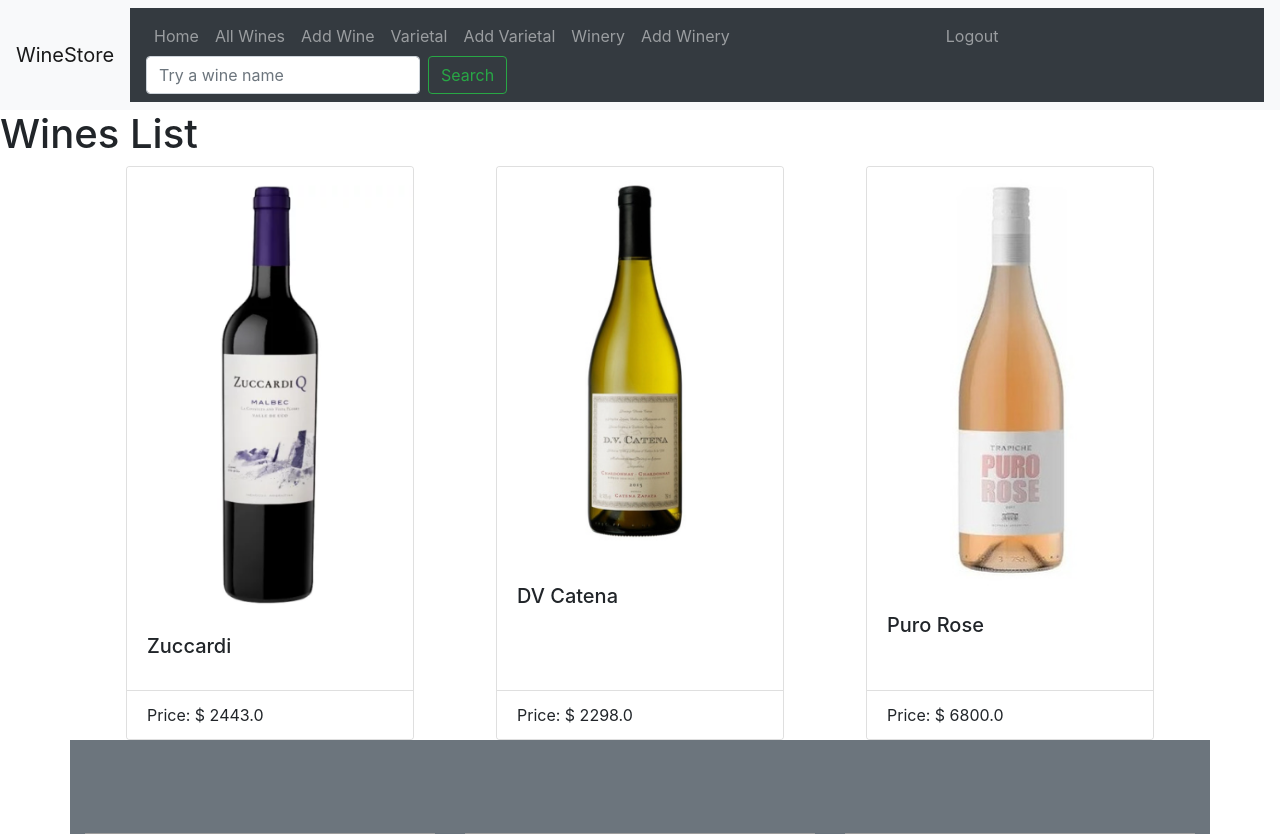
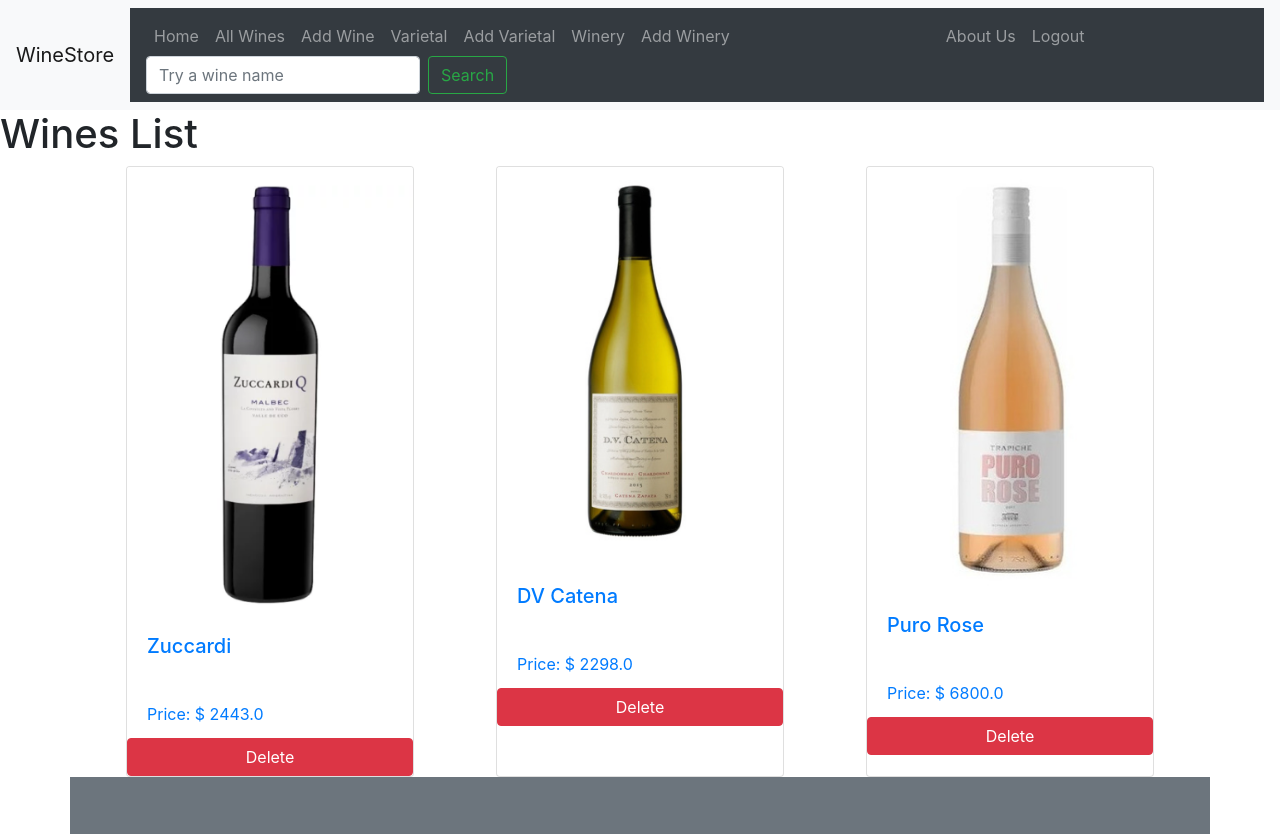
Before and after one commit to manuel14mds/WineStore, a Django app: page /wines/ in a window 1280 px wide. Shown: the top 834 px of the page. Run offline with Django 4.2, Linux system fonts and the light colour scheme; a user stored in the database is signed in; data comes from the database, SQL or seed files in the repository; both versions use the stored data as it was after the commit; grey boxes are pictures that could not be loaded.

Commit message:
delete wine, about, detail

```diff
--- a/wine_project/templates/base.html
+++ b/wine_project/templates/base.html
@@ -42,7 +42,7 @@
                     <li class="nav-item">
                         <a class="nav-link" href="/varietal/addVarietal/">Add Varietal</a>
                     </li>
-                    {% endif %}
+                {% endif %}
                 <li class="nav-item">
                     <a class="nav-link" href="/winery/wineries/">Winery</a>
                 </li>
@@ -51,6 +51,10 @@
                         <a class="nav-link" href="/winery/addWinery/" style="margin-right: 200px ;">Add Winery</a>
                     </li>
                 {% endif %}
+
+                <li class="nav-item">
+                    <a class="nav-link" href="#about_us">About Us</a>
+                </li>
 
                 {% if request.user.is_authenticated %}
                     <li class="nav-item">
--- a/wine_project/templates/wines/wine_list.html
+++ b/wine_project/templates/wines/wine_list.html
@@ -10,6 +10,7 @@
     <div class="container d-flex flex-row justify-content-around">
         {% for wine in wine_list %}
         <div class="card" style="width: 18rem;">
+            <a href="detail/{{wine.id}}/">
                     <img src="{{ wine.image.url }}" class="card-img-top" alt="...">
                     <div class="card-body">
                         <h5 class="card-title">{{ wine.name }}</h5>
@@ -20,7 +21,39 @@
                         <li class="list-group-item">Age: {{ wine.age }}</li> -->
                         <li class="list-group-item">Price: $ {{ wine.price }}</li>
                     </ul>
+            </a>
+            {% if request.user.is_authenticated %}
+                                        <!-- Button trigger modal -->
+                    <button type="button" class="btn btn-danger" data-toggle="modal" data-target="#exampleModal{{wine.id}}">
+                        Delete
+                    </button>
+
+                    <!-- Modal -->
+                    <div class="modal fade" id="exampleModal{{wine.id}}" tabindex="-1" aria-labelledby="exampleModalLabel" aria-hidden="true">
+                        <div class="modal-dialog">
+                            <div class="modal-content">
+                                <div class="modal-header">
+                                <h5 class="modal-title" id="exampleModalLabel">Delete wine</h5>
+                                <button type="button" class="close" data-dismiss="modal" aria-label="Close">
+                                    <span aria-hidden="true">&times;</span>
+                                </button>
                                 </div>
+                                <div class="modal-body">
+                                Are you sure you want delete this product?
+                                </div>
+                                <div class="modal-footer">
+                                <button type="button" class="btn btn-secondary" data-dismiss="modal">Close</button>
+                                <form action="/wines/delete-wine/{{wine.id}}/" method="POST">
+                                    {% csrf_token %}
+                                    <button type="submit" class="btn btn-danger">Delete</button>
+                                </form>
+                                </div>
+                            </div>
+                        </div>
+                    </div>
+            {% endif %}
+                </div>
+
         {% endfor %}
     </div>
 
--- a/wine_project/wines/urls.py
+++ b/wine_project/wines/urls.py
@@ -5,4 +5,8 @@ urlpatterns = [
     path('', views.wines, name='wines'),
     path('new-wine/', views.WineCreate.as_view(), name='wine_create'),
     path('search/', views.search_products, name="search"),
+    path('detail/<int:id>/', views.detail_wine, name="detail"),
+    path('delete-wine/<int:id>/', views.delete_wine, name="delete-wine")
+
+
 ]
--- a/wine_project/wines/views.py
+++ b/wine_project/wines/views.py
@@ -1,4 +1,4 @@
-from django.shortcuts import render
+from django.shortcuts import redirect, render
 from .models import Wine
 from django.views.generic.edit import CreateView
 
@@ -20,3 +20,13 @@ def search_products(request):
     wines = Wine.objects.filter(name__icontains=search)  #Trae los que cumplan la condicion
     context = {'wines':wines}
     return render(request, 'wines/search.html', context=context)
+
+def detail_wine(request, id):
+    wine = Wine.objects.get(id = id)
+    print(wine)
+    return render(request, 'wines/detail_wine.html', context={"wine":wine})
+
+def delete_wine(request, id):
+    wine = Wine.objects.get(id = id)
+    wine.delete()
+    return redirect(wines)
```
Also changed, not shown: wine_project/templates/home.html (+12 -0 lines), wine_project/templates/wines/detail_wine.html (added, +16 -0 lines), wine_project/db.sqlite3. Lines whose indentation alone changed are shown as unchanged.
